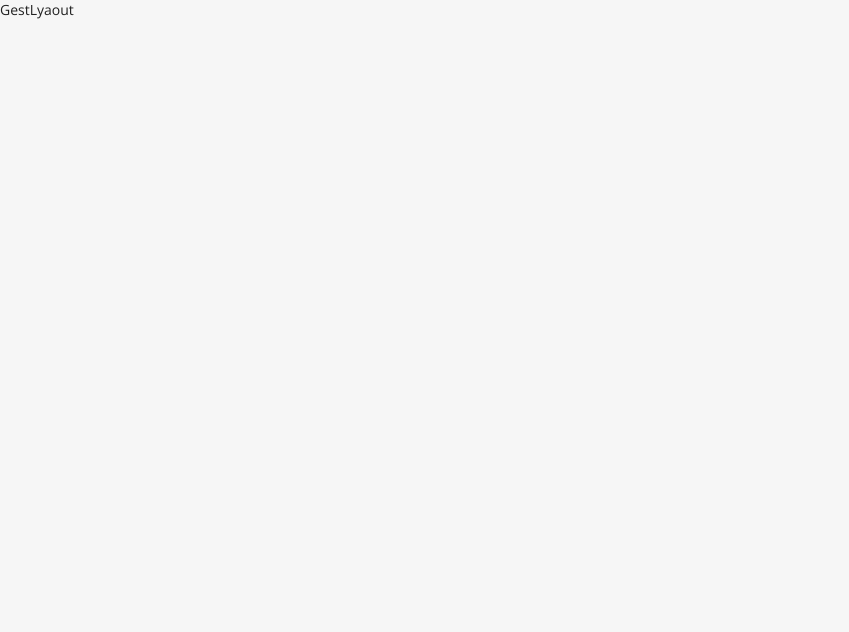
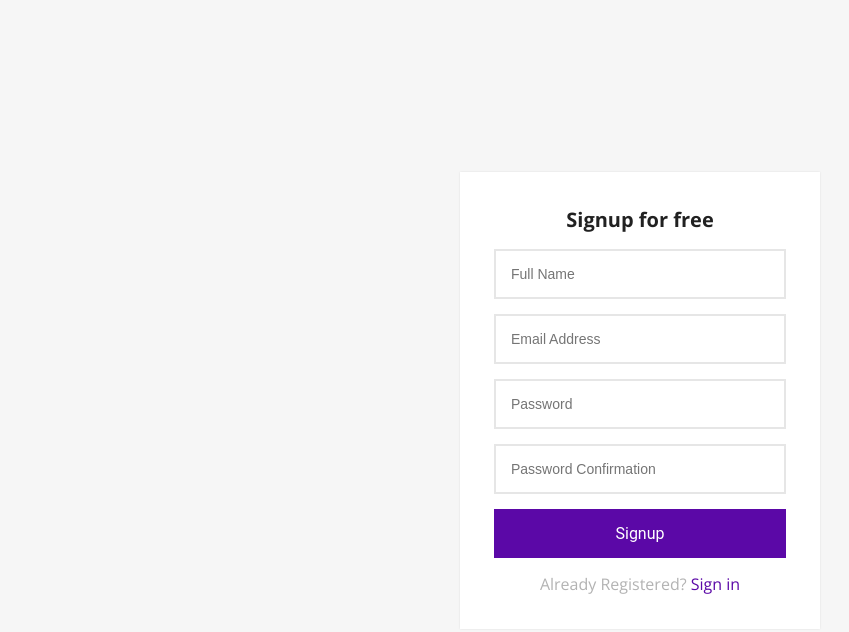
Before and after one commit to Amzil-Mustapha/p1-react-laravel-api, a React (Vite) app in the folder react/: page /signup in a window 1280 px wide. Shown: the top 632 px of the page, without its empty margins (0-849 px from the left). Built offline with nearby package versions, Linux system fonts and the light colour scheme.

Commit message:
create login and signup forms

```diff
--- a/react/src/components/DefaultLyaout.jsx
+++ b/react/src/components/DefaultLyaout.jsx
@@ -1,4 +1,4 @@
-import { Navigate, Outlet } from "react-router-dom";
+import { Link, Navigate, Outlet } from "react-router-dom";
 import { useStateContext } from "../contexts/ContextProvider";
 
 function DefaultLyaout() {
@@ -7,9 +7,34 @@
     if (!token) {
         return <Navigate to="/login" />;
     }
+    const onLogout = (e) => {
+        e.preventDefault();
+    };
+
     return (
-        <div>
-            <Outlet />
+        <div id="defaultLayout">
+            <aside>
+                <Link to="/dashboard">Dashboard</Link>
+                <Link to="/users">Users</Link>
+            </aside>
+            <div className="content">
+                <header>
+                    <div>Header</div>
+                    <div>
+                        {user.name}
+                        <a
+                            href="#"
+                            onClick={onLogout}
+                            className="btn btn-logout"
+                        >
+                            Logout
+                        </a>
+                    </div>
+                </header>
+                <main>
+                    <Outlet />
+                </main>
+            </div>
         </div>
     );
 }
--- a/react/src/components/GestLyaout.jsx
+++ b/react/src/components/GestLyaout.jsx
@@ -1,12 +1,12 @@
 import { useStateContext } from "../contexts/ContextProvider";
-import { Navigate } from "react-router-dom";
+import { Navigate, Outlet } from "react-router-dom";
 
 function GestLyaout() {
     const { token } = useStateContext();
     if (token) {
         return <Navigate to="/" />;
     }
-    return <div>GestLyaout</div>;
+    return <Outlet />;
 }
 
 export default GestLyaout;
--- a/react/src/contexts/ContextProvider.jsx
+++ b/react/src/contexts/ContextProvider.jsx
@@ -8,8 +8,10 @@
 });
 
 export function ContextProvider({ children }) {
-    const [user, setUser] = useState({});
-    const [token, _setToken] = useState(localStorage.getItem("ACCESS_TOKEN"));
+    const [user, setUser] = useState({
+        name: "john",
+    });
+    const [token, _setToken] = useState(null);
 
     const setToken = (token) => {
         _setToken(token);
--- a/react/src/views/Login.jsx
+++ b/react/src/views/Login.jsx
@@ -1,9 +1,25 @@
-import React from 'react'
+import { Link } from "react-router-dom";
 
 function Login() {
-  return (
-    <div>login</div>
-  )
+    const onSubmit = (e) => {
+        e.preventDefault();
+    };
+    return (
+        <div className="login-signup-form animated fadeInDown">
+            <div className="form">
+                <form onSubmit={onSubmit}>
+                    <h1 className="title">Login into your account</h1>
+                    <input type="email" placeholder="Email" />
+                    <input type="password" placeholder="Password" />
+                    <button className="btn btn-block"> Login</button>
+                    <p className="message">
+                        Not Registered?{" "}
+                        <Link to="/signup">Create an account</Link>
+                    </p>
+                </form>
+            </div>
+        </div>
+    );
 }
 
-export default Login
+export default Login;
--- a/react/src/views/Signup.jsx
+++ b/react/src/views/Signup.jsx
@@ -1,9 +1,29 @@
-import React from 'react'
+import { Link } from "react-router-dom";
 
 function Signup() {
-  return (
-    <div>S</div>
-  )
+    const onSubmit = (e) => {
+        e.preventDefault();
+    };
+    return (
+        <div className="login-signup-form animated fadeInDown">
+            <div className="form">
+                <form onSubmit={onSubmit}>
+                    <h1 className="title">Signup for free</h1>
+                    <input type="email" placeholder="Full Name" />
+                    <input type="email" placeholder="Email Address" />
+                    <input type="password" placeholder="Password" />
+                    <input
+                        type="password"
+                        placeholder="Password Confirmation"
+                    />
+                    <button className="btn btn-block"> Signup</button>
+                    <p className="message">
+                        Already Registered? <Link to="/login">Sign in</Link>
+                    </p>
+                </form>
+            </div>
+        </div>
+    );
 }
 
 export default Signup;
```
